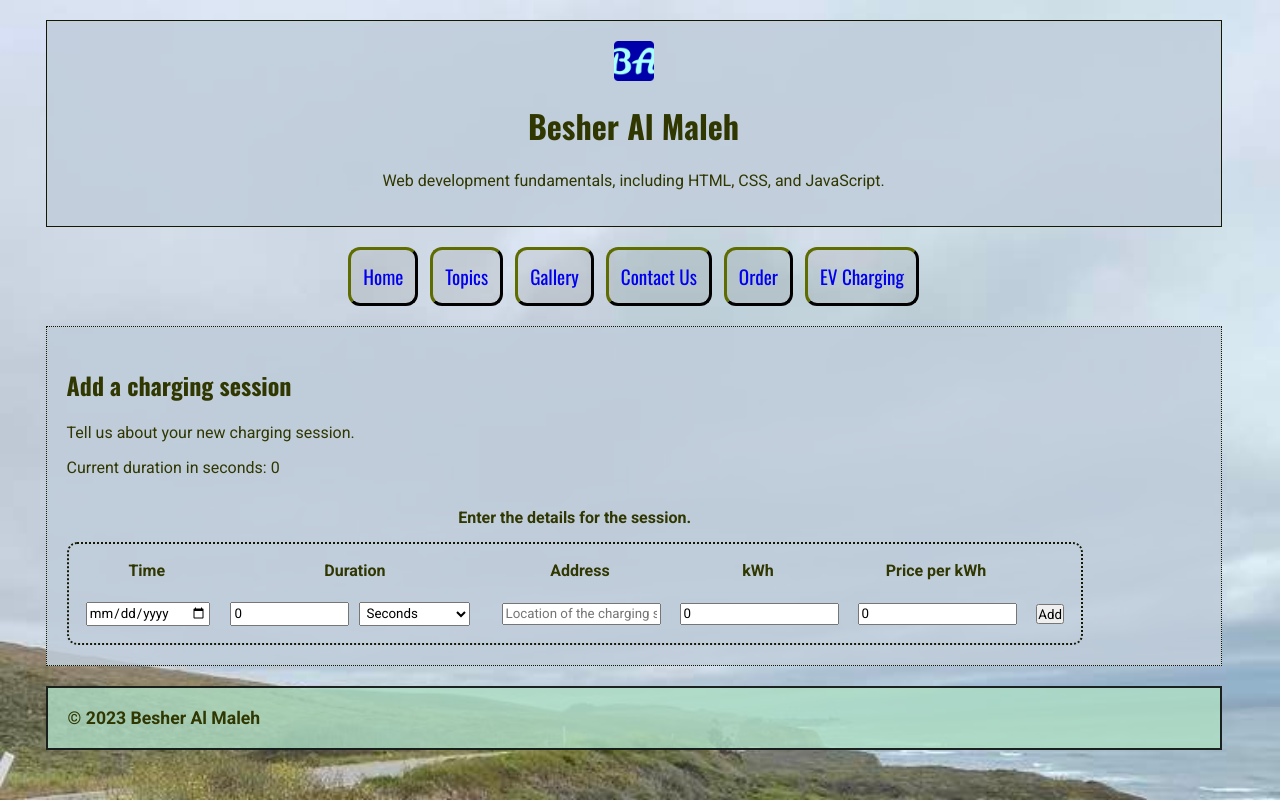
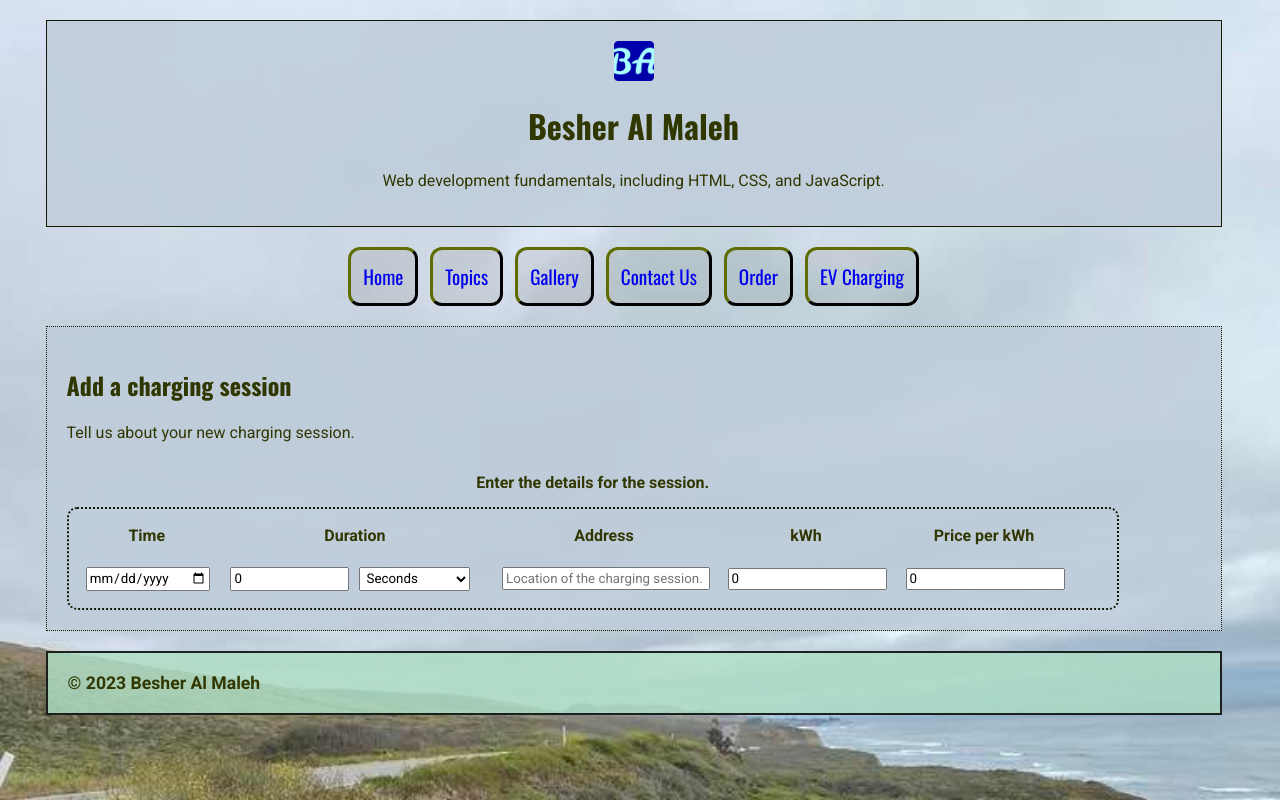
Before and after one commit to almalehb/cs290-a8-almalehb-portfolio, a React (Create React App) app in the folder a8-almalehb-portfolio/frontend/: page /create in a window 1280 px wide. Built offline with nearby package versions, Linux system fonts and the light colour scheme; some icons are missing.

Commit message:
update layout

```diff
--- a/a8-almalehb-portfolio/frontend/src/App.css
+++ b/a8-almalehb-portfolio/frontend/src/App.css
@@ -430,7 +430,8 @@ optgroup {}
 
 option {}
 
-textarea {}
+textarea {
+}
 
 /* ----- Media ----- */
 figure {}
@@ -538,6 +539,10 @@ object {}
   padding: 5px;
 }
 
+#chargingSessions input[type="text"] {
+  min-width: 200px;
+}
+
 .charge-duration-container {
   display: flex;
   align-items: center;
--- a/a8-almalehb-portfolio/frontend/src/pages/AddChargingPageTable.js
+++ b/a8-almalehb-portfolio/frontend/src/pages/AddChargingPageTable.js
@@ -3,6 +3,7 @@ import { useNavigate } from "react-router-dom";
 
 // Change the icons, function names, and parameters
 // to fit your portfolio topic and schema.
+import { FaCirclePlus } from "react-icons/fa6";
 
 export const AddChargingPageTable = () => {
 
@@ -54,7 +55,6 @@ export const AddChargingPageTable = () => {
             <article>
                 <h2>Add a charging session</h2>
                 <p>Tell us about your new charging session.</p>
-                <p>Current duration in seconds: {durationInSeconds}</p>
                 <table id="chargingSessions">
                     <caption>Enter the details for the session.</caption>
                     <thead>
@@ -123,12 +123,7 @@ export const AddChargingPageTable = () => {
                             </td>
 
                             <td>
-
-                                <button
-                                    type="submit"
-                                    onClick={addChargingSession}
-                                    id="submit"
-                                >Add</button>
+                                <FaCirclePlus id="addChargingButton" onClick={addChargingSession} />
                             </td>
                         </tr>
                     </tbody>
```
